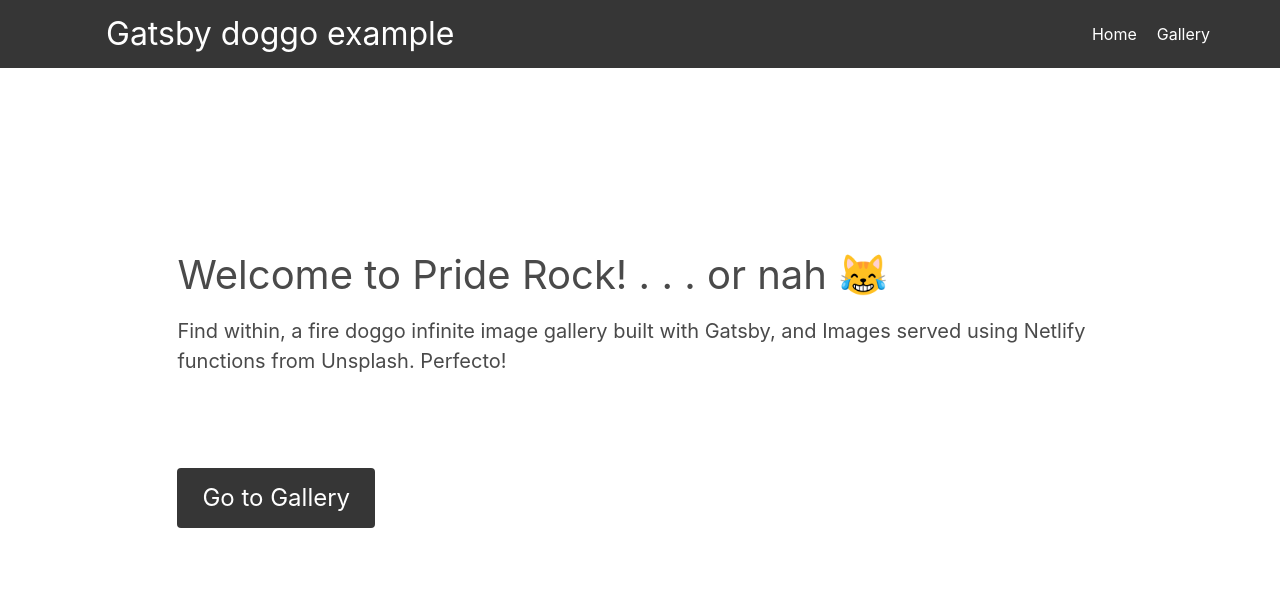
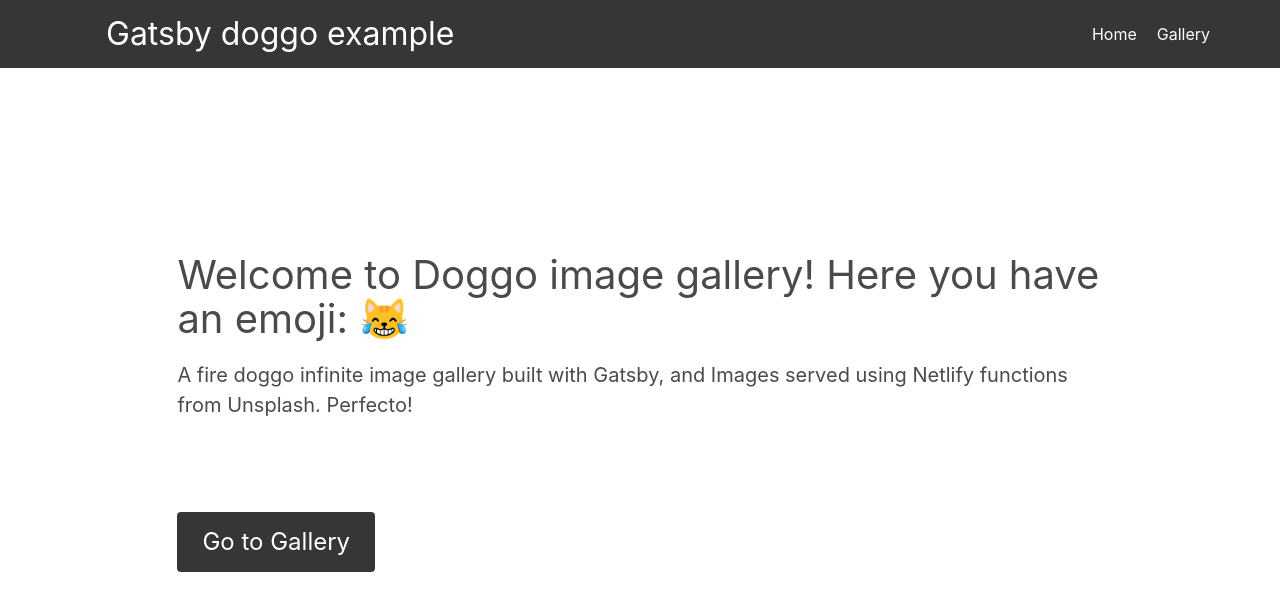
Before and after one commit to kurubin/gatsby-netlify-doggos, a Gatsby site: page / in a window 1280 px wide. Built offline with nearby package versions, Linux system fonts and the light colour scheme; Gatsby itself is replaced by a stand-in of ours.

Commit message:
update index.js test content

```diff
--- a/src/pages/index.js
+++ b/src/pages/index.js
@@ -9,9 +9,9 @@ const IndexPage = () => (
   <Layout>
     <SEO title="Doggo Home" />
     <div className="has-text.centered" style={{ marginTop: "20%" }}>
-      <h1 className="is-size-2">Welcome to Pride Rock! . . . or nah 😹</h1>
+      <h1 className="is-size-2">Welcome to Doggo image gallery! Here you have an emoji: 😹</h1>
       <p className="is-size-5" style={{ marginTop: "2%" }}>
-        Find within, a fire doggo infinite image gallery built with Gatsby, and
+        A fire doggo infinite image gallery built with Gatsby, and
         Images served using Netlify functions from Unsplash. Perfecto!
       </p>
       <button className="button is-dark is-large" style={{ marginTop: "10%" }}>
```
